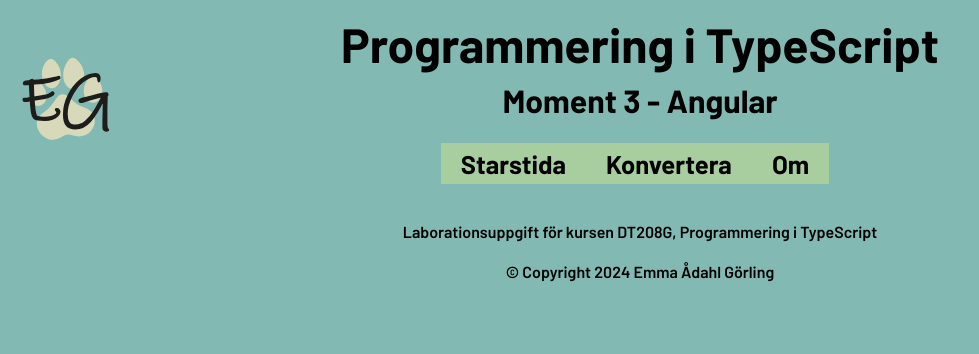
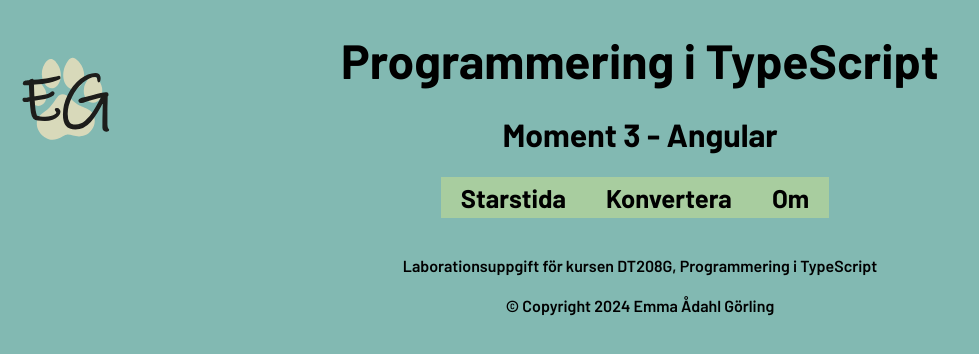
Before and after one commit to EmmaGorling/TypeScript-Moment3, an Angular app: page / in a window 1280 px wide. Shown: the top 354 px of the page, without its empty margins (0-979 px from the left). Built offline with nearby package versions, Linux system fonts and the light colour scheme.

Commit message:
Fixade line-height på h1 i header

```diff
--- a/src/app/app.component.scss
+++ b/src/app/app.component.scss
@@ -11,6 +11,9 @@ img {
     top: 0;
     left: 0;
     margin: 3em auto auto 1em;
+}
+h1 {
+    line-height: 1.2em;
 }
 h1, h2, footer {
     text-align: center;
```
